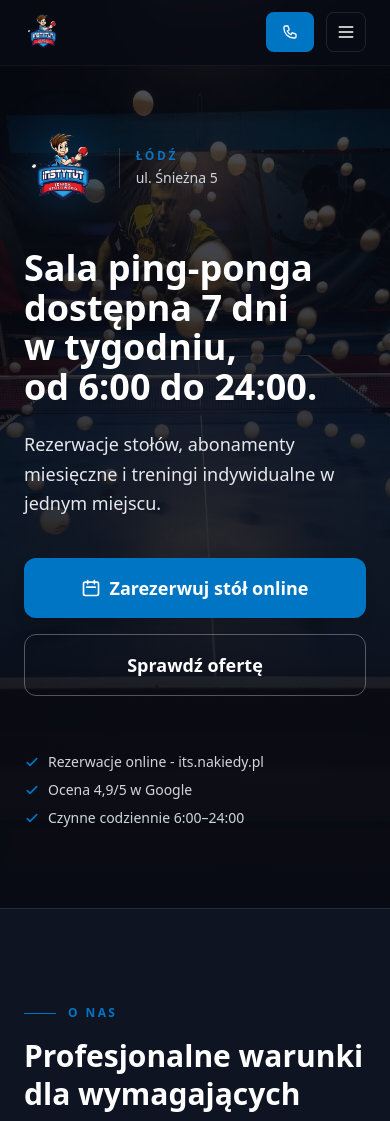
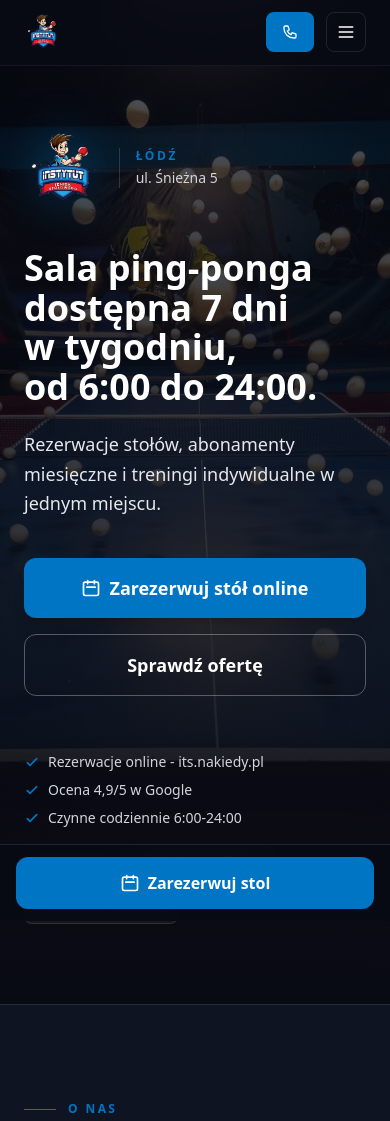
Before and after one commit to LudzCPP/stronka-its, a React (Vite) app: page / in a window 390 px wide. Shown: the top 1121 px of the page. Built offline with nearby package versions, Linux system fonts and the light colour scheme.

Commit message:
Hero: chipsiki kart sportowych + sticky CTA na mobile

```diff
--- a/src/App.jsx
+++ b/src/App.jsx
@@ -9,10 +9,11 @@ import Testimonials from './components/Testimonials'
 import Contact from './components/Contact'
 import FAQ from './components/FAQ'
 import Footer from './components/Footer'
+import StickyReservationBar from './components/StickyReservationBar'
 
 export default function App() {
   return (
-    <main>
+    <main className="pb-20 lg:pb-0">
       <Navbar />
       <Hero />
       <About />
@@ -24,6 +25,7 @@ export default function App() {
       <FAQ />
       <Contact />
       <Footer />
+      <StickyReservationBar />
     </main>
   )
 }
--- a/src/components/Hero.jsx
+++ b/src/components/Hero.jsx
@@ -3,7 +3,7 @@ import logo from '../assets/its_logo-removebg-preview.png'
 
 export default function Hero() {
   return (
-    <section className="relative min-h-screen flex items-end overflow-hidden">
+    <section id="hero" className="relative min-h-screen flex items-end overflow-hidden">
       <img
         src={heroBg}
         alt="Sala Instytutu Tenisa Stołowego w Łodzi"
@@ -75,7 +75,22 @@ export default function Hero() {
         >
           <span className="flex items-center gap-2"><CheckIcon />Rezerwacje online - its.nakiedy.pl</span>
           <span className="flex items-center gap-2"><CheckIcon />Ocena 4,9/5 w Google</span>
-          <span className="flex items-center gap-2"><CheckIcon />Czynne codziennie 6:00–24:00</span>
+          <span className="flex items-center gap-2"><CheckIcon />Czynne codziennie 6:00-24:00</span>
+        </div>
+
+        <div
+          className="mt-4 flex items-center gap-3 flex-wrap"
+          style={{ animation: 'fadeUp 0.6s ease-out 0.85s both' }}
+        >
+          <span className="text-xs text-gray-500 uppercase tracking-wider">Akceptujemy:</span>
+          <span className="inline-flex items-center gap-1.5 px-3 py-1.5 rounded-lg bg-white/5 border border-white/10 text-sm text-gray-200">
+            <span className="w-1.5 h-1.5 rounded-full bg-green-400" />
+            Medicover Sport
+          </span>
+          <span className="inline-flex items-center gap-1.5 px-3 py-1.5 rounded-lg bg-white/5 border border-white/10 text-sm text-gray-400">
+            <span className="w-1.5 h-1.5 rounded-full bg-gray-600" />
+            FitProfit - wkrotce
+          </span>
         </div>
       </div>
     </section>
--- /dev/null
+++ b/src/components/StickyReservationBar.jsx
@@ -0,0 +1,47 @@
+import { useState, useEffect } from 'react'
+
+export default function StickyReservationBar() {
+  const [visible, setVisible] = useState(false)
+
+  useEffect(() => {
+    const hero = document.getElementById('hero')
+    if (!hero) return
+    const observer = new IntersectionObserver(
+      ([entry]) => setVisible(!entry.isIntersecting),
+      { threshold: 0 }
+    )
+    observer.observe(hero)
+    return () => observer.disconnect()
+  }, [])
+
+  return (
+    <div
+      className={`fixed bottom-0 inset-x-0 z-40 lg:hidden transition-transform duration-300 ${
+        visible ? 'translate-y-0' : 'translate-y-full'
+      }`}
+    >
+      <div
+        className="bg-[#080b14]/95 backdrop-blur-md border-t border-white/10 px-4 py-3"
+        style={{ paddingBottom: 'max(12px, env(safe-area-inset-bottom))' }}
+      >
+        <a
+          href="https://its.nakiedy.pl"
+          target="_blank"
+          rel="noopener noreferrer"
+          className="flex items-center justify-center gap-2 w-full py-3.5 rounded-xl bg-[#0075C4] text-white font-bold text-base active:scale-95 transition-transform hover:bg-blue-700"
+        >
+          <CalendarIcon />
+          Zarezerwuj stol
+        </a>
+      </div>
+    </div>
+  )
+}
+
+function CalendarIcon() {
+  return (
+    <svg className="w-5 h-5 shrink-0" fill="none" stroke="currentColor" viewBox="0 0 24 24">
+      <path strokeLinecap="round" strokeLinejoin="round" strokeWidth={2} d="M8 7V3m8 4V3m-9 8h10M5 21h14a2 2 0 002-2V7a2 2 0 00-2-2H5a2 2 0 00-2 2v12a2 2 0 002 2z" />
+    </svg>
+  )
+}
```
